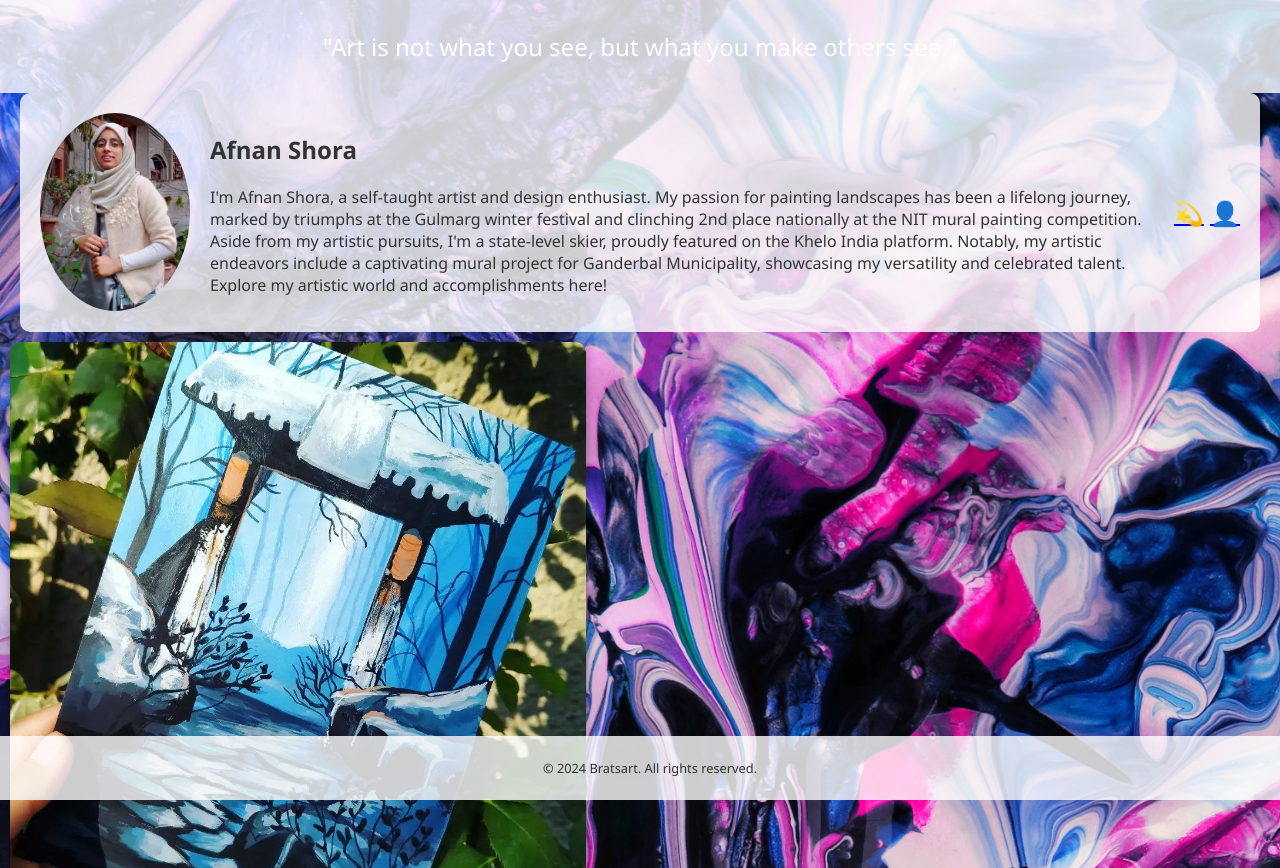
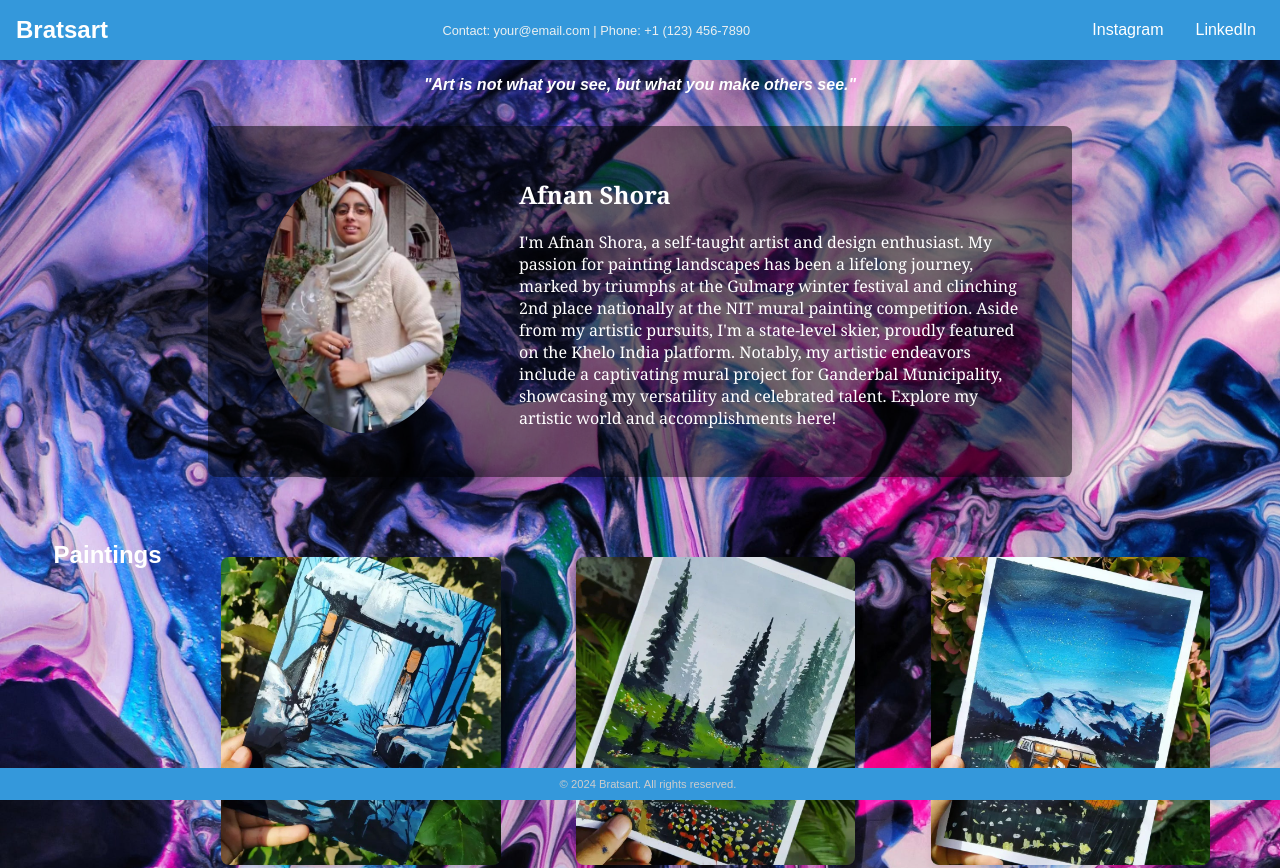
Before and after one commit to muhammdshibil/bratsart.github.io., a plain HTML site: page index.html in a window 1280 px wide. Shown: the top 868 px of the page. Drawn offline with Linux system fonts and the light colour scheme; files whose address does not match are found by name.

Commit message:
Update index.html

```diff
--- a/index.html
+++ b/index.html
@@ -7,105 +7,192 @@
     <title>Bratsart</title>
     <style>
         body {
-            background: url('https://github.com/muhammdshibil/bratsart.github.io./blob/main/images/pexels-anni-roenkae-2983141.jpg') no-repeat center center fixed;
+            font-family: 'Arial', sans-serif;
+            margin: 0;
+            padding: 0;
+            background: url("C:\Users\user\OneDrive\Desktop\pexels-anni-roenkae-2983141.jpg") no-repeat center center fixed;
             background-size: cover;
-            margin: 0;
-            font-family: 'Segoe UI', Tahoma, Geneva, Verdana, sans-serif;
-            color: #333; /* Change to your preferred text color */
+            transition: background-color 0.5s ease-in-out;
+            color: white; /* Adjust text color for better visibility on the background */
         }
 
         header {
-            background: rgba(255, 255, 255, 0.8); /* Change to an attractive color */
-            padding: 10px;
+            background-color: #3498db;
+            color: white;
             text-align: center;
+            padding: 0.5em;
         }
 
-        .quote {
-            text-align: center;
+        .short-header {
+            display: flex;
+            justify-content: space-between;
+            align-items: center;
+            padding: 0.5em;
+        }
+
+        .logo {
             font-size: 1.5em;
-            margin: 20px 0;
-            color: #fff; /* Change to your preferred text color */
+            font-weight: bold;
+        }
+
+        .contact-info {
+            font-size: 0.8em;
+            color: #ecf0f1;
+        }
+
+        .social-links {
+            display: flex;
+            gap: 1em;
+        }
+
+        .social-link {
+            color: #fff;
+            text-decoration: none;
+            padding: 0.2em 0.5em;
+            border-radius: 5px;
+            transition: background-color 0.3s ease-in-out;
+        }
+
+        .social-link:hover {
+            background-color: #2980b9;
+        }
+
+        section {
+            display: flex;
+            flex-wrap: wrap;
+            justify-content: space-around;
+            padding: 2em;
         }
 
         .bio-section {
             display: flex;
             justify-content: space-around;
             align-items: center;
-            max-width: 1200px;
-            margin: 0 auto;
-            padding: 20px;
-            background: rgba(255, 255, 255, 0.8); /* Change to an attractive color */
-            border-radius: 10px;
+            flex-wrap: wrap;
+            padding: 2em;
+            background-color: rgba(0, 0, 0, 0.5); /* Semi-transparent background for better readability */
+            box-shadow: 0 4px 8px rgba(0, 0, 0, 0.1);
+            border-radius: 8px;
+            margin: 2em auto;
+            max-width: 800px;
         }
 
         .artist-photo {
-            width: 150px;
             border-radius: 50%;
-            margin-right: 20px;
+            max-width: 200px;
+            margin-right: 1em;
         }
 
-        .artist-details {
-            flex: 1;
+        .artist-description {
+            max-width: 500px;
+            color: #fff; /* Adjust text color for better visibility on the background */
+            font-family: 'Georgia', serif;
         }
 
-        .social-icons {
-            font-size: 1.5em;
+        .quote {
+            text-align: center;
+            font-style: italic;
+            font-weight: bold;
+            color: #fff;
+            margin-top: 1em;
         }
 
-        .painting-container {
-            display: flex;
-            justify-content: space-around;
-            align-items: center;
-            flex-wrap: wrap;
-            max-width: 1200px;
-            margin: 0 auto;
+        .paintings-heading {
+            text-align: center;
+            font-size: 1.5em;
+            font-weight: bold;
+            margin-bottom: 1em;
         }
 
         .painting {
-            width: 45%; /* Changed to 45% to fit 2 paintings in one column */
-            margin: 10px;
+            flex: 0 0 23%;
+            margin: 1em;
+            box-shadow: 0 4px 8px rgba(0, 0, 0, 0.1);
+            transition: transform 0.3s ease-in-out;
             overflow: hidden;
-            border-radius: 10px;
-            box-shadow: 0 0 10px rgba(0, 0, 0, 0.3);
+            border-radius: 8px;
             cursor: pointer;
-            transition: transform 0.3s ease-in-out;
+        }
+
+        .painting img {
+            max-width: 100%;
+            height: auto;
+            display: block;
         }
 
         .painting:hover {
-            transform: scale(1.05); /* Add a little zoom effect on hover */
+            transform: scale(1.05);
         }
 
-        .painting img {
+        .painting-expanded {
+            position: fixed;
+            top: 0;
+            left: 0;
             width: 100%;
-            height: auto;
-            border-radius: 10px;
+            height: 100%;
+            background-color: rgba(255, 255, 255, 0.9);
+            display: flex;
+            justify-content: center;
+            align-items: center;
+            z-index: 1000;
+        }
+
+        .painting-expanded img {
+            max-width: 80%;
+            max-height: 80%;
+            border-radius: 8px;
+            box-shadow: 0 4px 8px rgba(0, 0, 0, 0.3);
         }
 
         footer {
+            background-color: #3498db;
+            color: white;
             text-align: center;
-            padding: 10px;
-            background: rgba(255, 255, 255, 0.8); /* Change to an attractive color */
+            padding: 0.5em;
             position: fixed;
+            width: 100%;
             bottom: 0;
-            width: 100%;
+            transition: background-color 0.5s ease-in-out;
         }
 
         .copyright {
-            font-size: 0.8em;
-            color: #333; /* Change to your preferred text color */
+            font-size: 0.7em;
+            margin: 0;
+            padding: 0.2em;
+            color: #ccc;
+            transition: color 0.5s ease-in-out;
+        }
+
+        footer:hover {
+            background-color: #2980b9;
+        }
+
+        .copyright:hover {
+            color: #fff;
         }
     </style>
 </head>
 
 <body>
     <header>
-        <div class="quote">"Art is not what you see, but what you make others see."</div>
+        <div class="short-header">
+            <div class="logo">Bratsart</div>
+            <div class="contact-info">Contact: your@email.com | Phone: +1 (123) 456-7890</div>
+            <div class="social-links">
+                <a href="https://www.instagram.com/bratsart?igshid=MXhqbnRtdDlramZ3aA==" class="social-link"
+                    target="_blank">Instagram</a>
+                <a href="https://www.linkedin.com/in/afnan-reyaz-0080a6265" class="social-link"
+                    target="_blank">LinkedIn</a>
+            </div>
+        </div>
     </header>
+
+    <div class="quote">"Art is not what you see, but what you make others see."</div>
 
     <section class="bio-section">
         <img class="artist-photo" src="images/photo_2024-01-09_18-07-34.jpg" alt="Your Photo">
-        <div class="artist-details">
-            <h2 style="color: #333;">Afnan Shora</h2>
+        <div class="artist-description">
+            <h2>Afnan Shora</h2>
             <p>I'm Afnan Shora, a self-taught artist and design enthusiast. My passion for painting landscapes has been a
                 lifelong journey, marked by triumphs at the Gulmarg winter festival and clinching 2nd place nationally at
                 the NIT mural painting competition. Aside from my artistic pursuits, I'm a state-level skier, proudly
@@ -113,15 +200,11 @@
                 for Ganderbal Municipality, showcasing my versatility and celebrated talent. Explore my artistic world and
                 accomplishments here!</p>
         </div>
-        <div class="social-icons">
-            <a href="https://www.instagram.com/bratsart?igshid=MXhqbnRtdDlramZ3aA==" class="instagram-link"
-                target="_blank">&#128171;</a>
-            <a href="https://www.linkedin.com/in/afnan-reyaz-0080a6265" class="linkedin-link"
-                target="_blank">&#128100;</a>
-        </div>
     </section>
 
     <section>
+        <div class="paintings-heading">Paintings</div>
+
         <div class="painting">
             <img src="images/photo_2024-01-09_17-59-10.jpg" alt="Painting 1">
         </div>
@@ -169,7 +252,33 @@
         <div class="painting">
             <img src="images/photo_2024-01-09_18-59-44.jpg" alt="Painting 12">
         </div>
+        <div class="painting">
+            <img src="images/289697997_2154423691394267_4675682325581866075_n.webp" alt="Painting 13">
+        </div>
 
+        <div class="painting">
+            <img src="images/308487110_1282467629185592_1512347284701502191_n.webp" alt="Painting 14">
+        </div>
+
+        <div class="painting">
+            <img src="images/309501497_127131453440337_3991709732865495758_n.webp" alt="Painting 15">
+        </div>
+
+        <div class="painting">
+            <img src="images/309915676_145426021525642_2257437885464921002_n.webp" alt="Painting 16">
+        </div>
+
+        <div class="painting">
+            <img src="images/310135054_425616019660276_1646572503429473914_n.webp" alt="Painting 17">
+        </div>
+
+        <div class="painting">
+            <img src="images/310379521_761972338554074_2103153078973046838_n.webp" alt="Painting 18">
+        </div>
+
+        <div class="painting">
+            <img src="images/310407258_669792578037035_3680628738886160918_n.webp" alt="Painting 19">
+        </div>
         <!-- Add more painting divs as needed -->
 
     </section>
@@ -177,6 +286,16 @@
     <footer>
         <p class="copyright">&copy; 2024 Bratsart. All rights reserved.</p>
     </footer>
+
+    <script>
+        const paintings = document.querySelectorAll('.painting');
+
+        paintings.forEach(painting => {
+            painting.addEventListener('click', () => {
+                painting.classList.toggle('painting-expanded');
+            });
+        });
+    </script>
 </body>
 
 </html>
```
